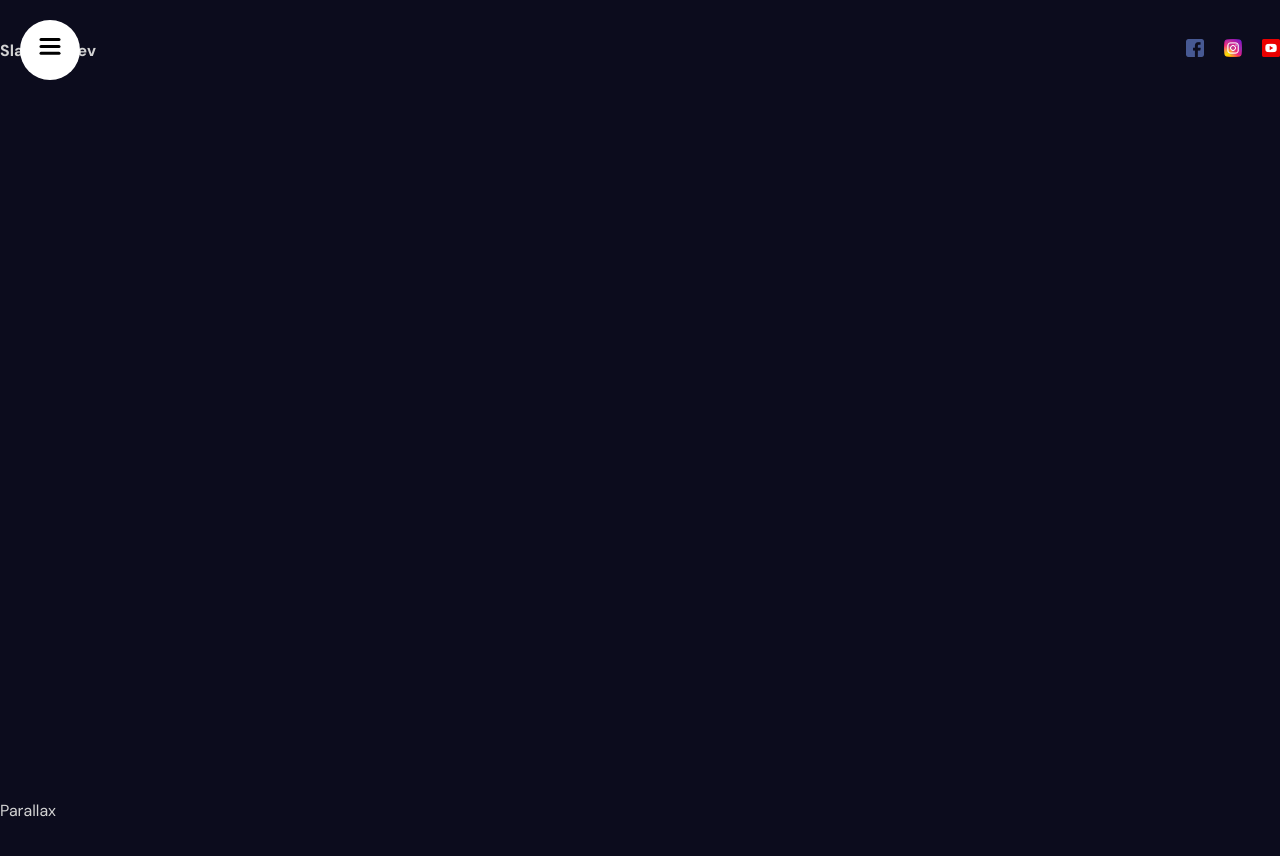
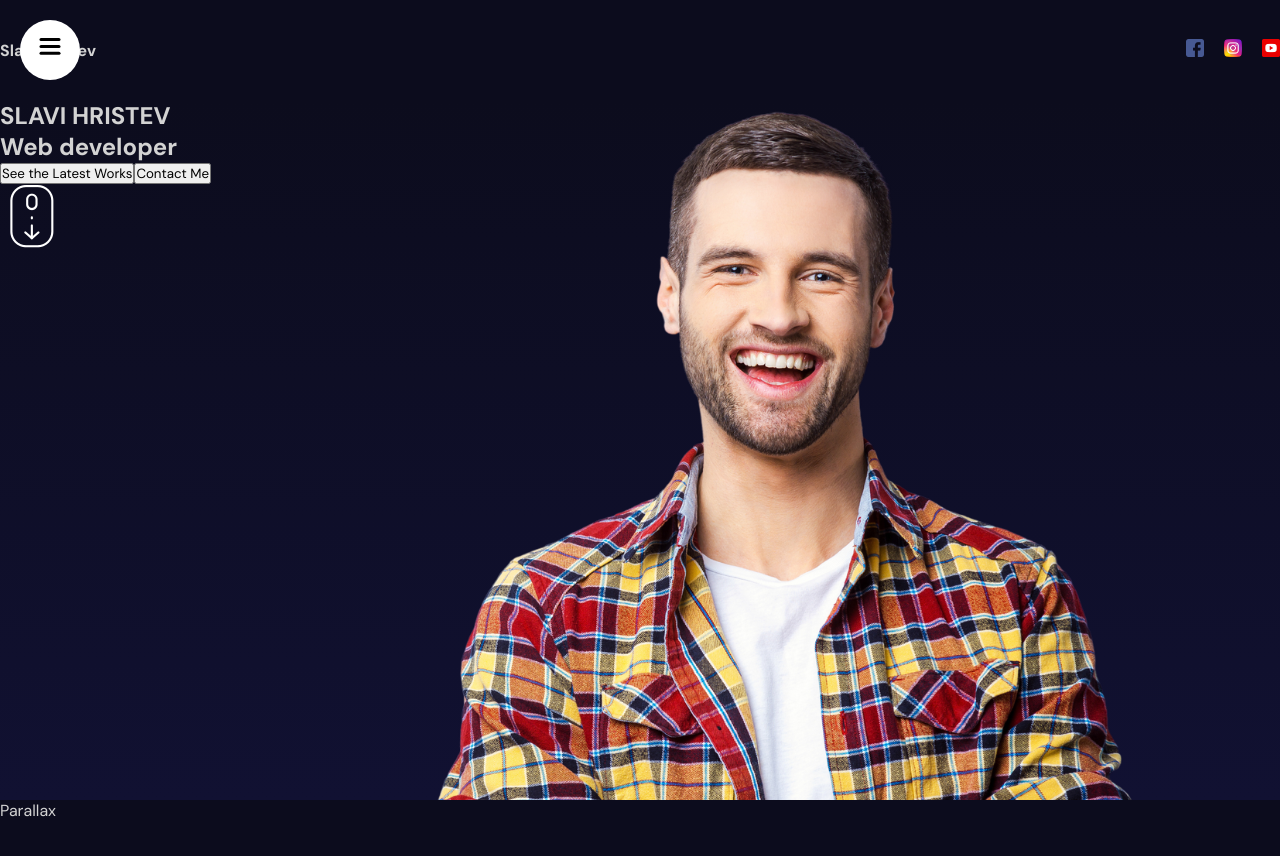
Before and after one commit to SlaviHristev/Portfolio-website, a React (Vite) app: page / in a window 1280 px wide. Shown: the top 856 px of the page. Built offline with nearby package versions, Linux system fonts and the light colour scheme.

Commit message:
Started making and styling the homepage

```diff
--- a/src/App.jsx
+++ b/src/App.jsx
@@ -1,9 +1,13 @@
 import './app.scss'
+import Hero from './components/hero/Hero';
 import Navbar from './components/navbar/Navbar';
 
 const App = () => {
   return <div>
-    <section id='Homepage'><Navbar/></section>
+    <section id='Homepage'>
+      <Navbar/>
+      <Hero/>
+    </section>
     <section>Parallax</section>
     <section id='Services'>Services</section>
     <section>Parallax</section>
--- /dev/null
+++ b/src/components/hero/Hero.jsx
@@ -0,0 +1,24 @@
+import React from 'react';
+import './hero.scss';
+
+
+const Hero = () =>{
+    return(
+        <div className='hero'>
+            <div className='textContainer'>
+                <h2>SLAVI HRISTEV</h2>
+                <h1>Web developer</h1>
+                <div className="buttons">
+                    <button>See the Latest Works</button>
+                    <button>Contact Me</button>
+                </div>
+                <img src="/scroll.png" alt="" />
+            </div>
+            <div className='imageContainer'>
+                <img src="/hero.png" alt="" />
+            </div>
+        </div>
+    )
+}
+
+export default Hero;
--- /dev/null
+++ b/src/components/hero/hero.scss
@@ -0,0 +1,16 @@
+.hero{
+    height: calc(100vh - 100px);
+    overflow: hidden;
+    position: relative;
+    background: linear-gradient(180deg, #0c0c1d, #111132);
+
+
+
+    .imageContainer{
+        height: 100%;
+        position: absolute;
+        top: 0;
+        right: 0;
+
+    }
+}
```
